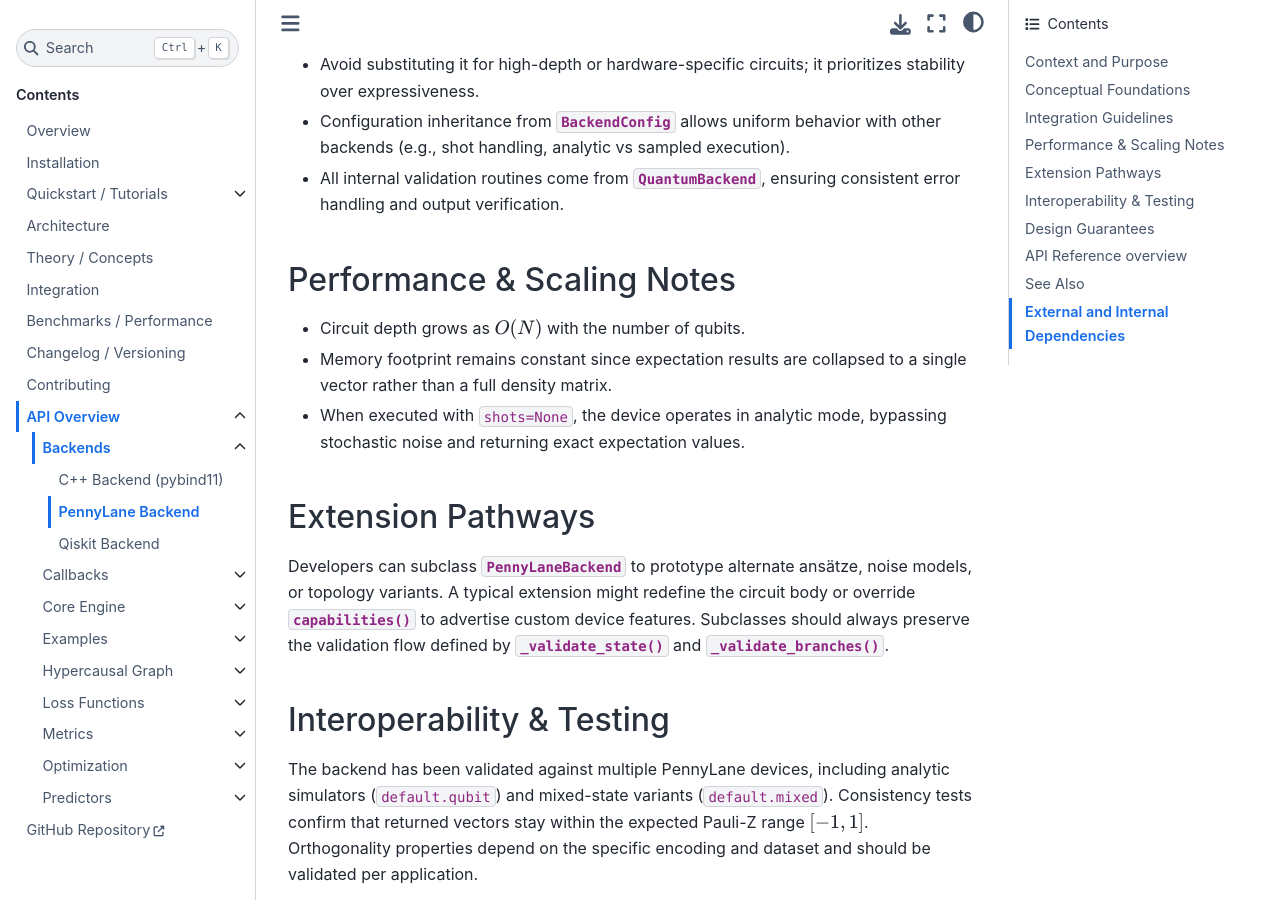
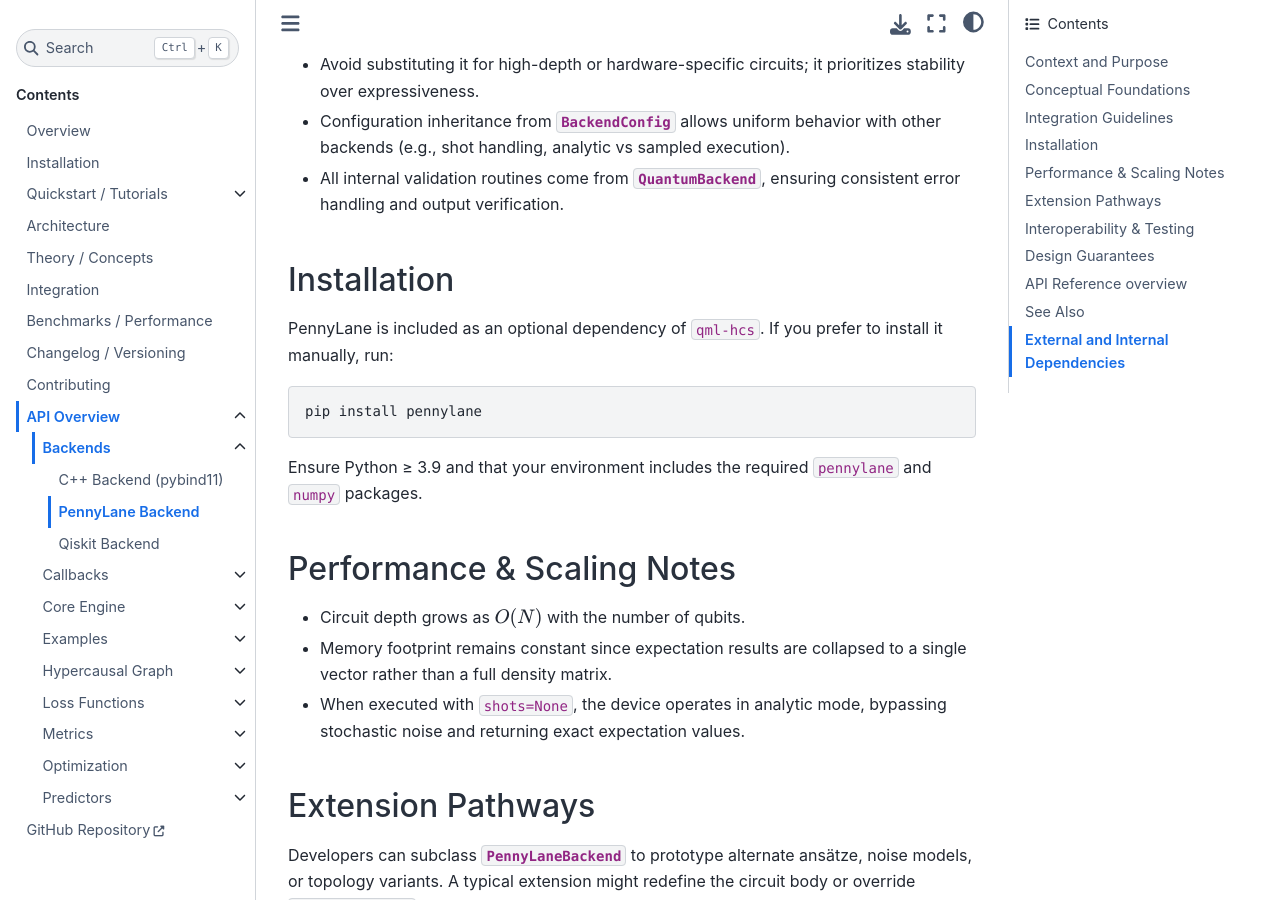
Before and after one commit to Neureonmindflux-Research-Lab/qml-hcs, a Sphinx documentation site: the page built from docs/modules/qmlhc/backends/qmlhc.backends.pennylane_backend.rst, in a window 1280 px wide and 900 px high, scrolled down 1269 px. Built offline with Sphinx 7.4.7 and the Sphinx Book theme 1.1.4, drawn with Linux system fonts in a browser that asks for light colours.

Commit message:
docs(pennylane): add installation section

```diff
--- a/docs/modules/qmlhc/backends/qmlhc.backends.pennylane_backend.rst
+++ b/docs/modules/qmlhc/backends/qmlhc.backends.pennylane_backend.rst
@@ -68,6 +68,19 @@
 * All internal validation routines come from
   :py:class:`~qmlhc.core.backend.QuantumBackend`, ensuring consistent
   error handling and output verification.
+
+Installation
+------------
+PennyLane is included as an optional dependency of ``qml-hcs``.
+If you prefer to install it manually, run:
+
+.. code-block:: bash
+
+   pip install pennylane
+
+Ensure Python ≥ 3.9 and that your environment includes the required
+``pennylane`` and ``numpy`` packages.
+
 
 Performance & Scaling Notes
 ---------------------------
```
